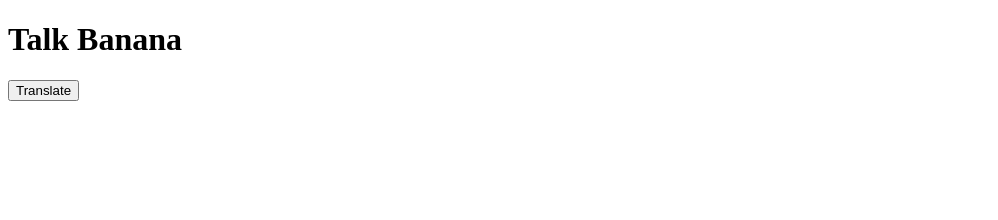
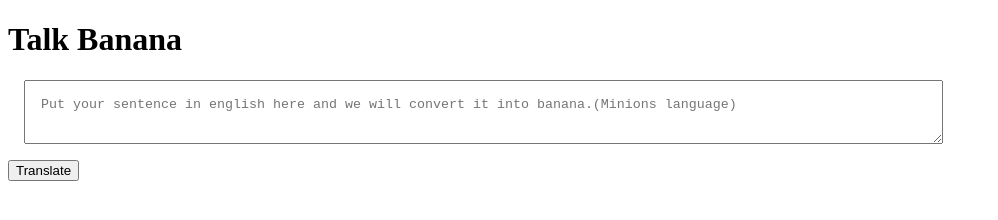
Before and after one commit to amarphule/neog-banana-speak, a plain HTML site: page index.html in a window 1280 px wide. Shown: the whole page, without its empty margins (0-998 px from the left). Drawn offline with Linux system fonts and the light colour scheme.

Commit message:
wiring input

```diff
--- a/app.js
+++ b/app.js
@@ -1,3 +1,9 @@
 var btntranslate = document.querySelector('#btn-translate')
+var textInput = document.querySelector("#txt-input")
 
-btntranslate.addEventListener("click", () => console.log("cliked"))
+function inputHandler() {
+    console.log("cliked")
+    console.log(textInput.value)
+}
+
+btntranslate.addEventListener("click", inputHandler)
--- a/index.html
+++ b/index.html
@@ -5,10 +5,24 @@
     <meta http-equiv="X-UA-Compatible" content="IE=edge" />
     <meta name="viewport" content="width=device-width, initial-scale=1.0" />
     <title>Banana Speak</title>
+    <style>
+      textarea {
+        width: 70%;
+        padding: 1rem;
+        display: block;
+        margin: 1rem;
+      }
+    </style>
   </head>
   <body>
     <h1>Talk Banana</h1>
-    <button id="btn-translate">Translate</button>
+    <div>
+      <textarea
+        id="txt-input"
+        placeholder="Put your sentence in english here and we will convert it into banana.(Minions language)"
+      ></textarea>
+      <button id="btn-translate">Translate</button>
+    </div>
     <script src="app.js" type="text/javascript"></script>
   </body>
 </html>
```
